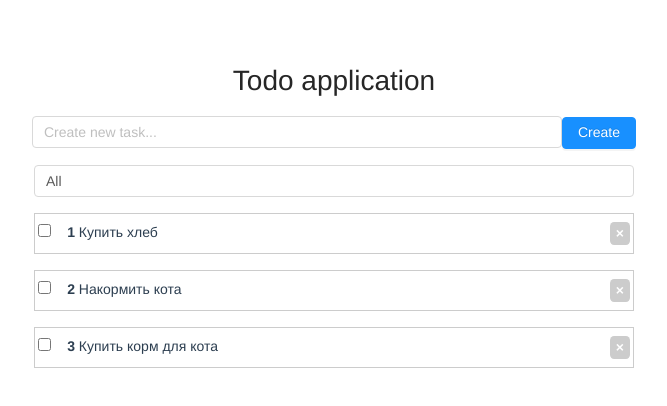
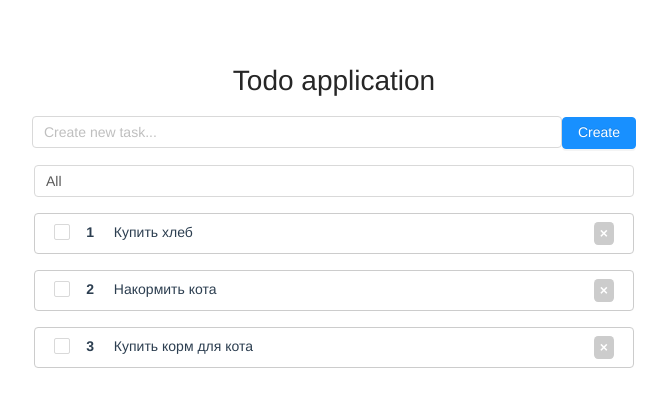
Before and after one commit to alisamaiboroda/Todo, a Vue app: page / in a window 1280 px wide. Shown: the top 406 px of the page, without its empty margins (306-973 px from the left). Built offline with nearby package versions, Linux system fonts and the light colour scheme.

Commit message:
add style

```diff
--- a/src/components/TodoItem.vue
+++ b/src/components/TodoItem.vue
@@ -1,8 +1,12 @@
 <template>
   <li>
     <span v-bind:class="{ done: todo.completed }">
-      <input type="checkbox" v-on:change="todo.completed = !todo.completed" />
-      <strong>{{ index + 1 }}</strong>
+      <a-checkbox
+        class="checkbox"
+        v-on:change="todo.completed = !todo.completed"
+      ></a-checkbox>
+
+      <strong class="number">{{ index + 1 }}</strong>
       {{ todo.title }}
     </span>
     <button class="rm" v-on:click="$emit('remove-todo', todo.id)">
@@ -26,6 +30,7 @@ export default {
 <style scoped>
 li {
   border: 1px solid #cccccc;
+  border-radius: 4px;
   display: flex;
   justify-content: space-between;
   padding: 0.5rem 0.2rem;
@@ -38,9 +43,14 @@ li {
   color: white;
   background-color: #cccccc;
   font-weight: bold;
+  margin-right: 1rem;
 }
-input {
+.number {
   margin-right: 1rem;
+  margin-left: 1rem;
+}
+.checkbox {
+  margin-left: 1rem;
 }
 .done {
   text-decoration: line-through;
```
